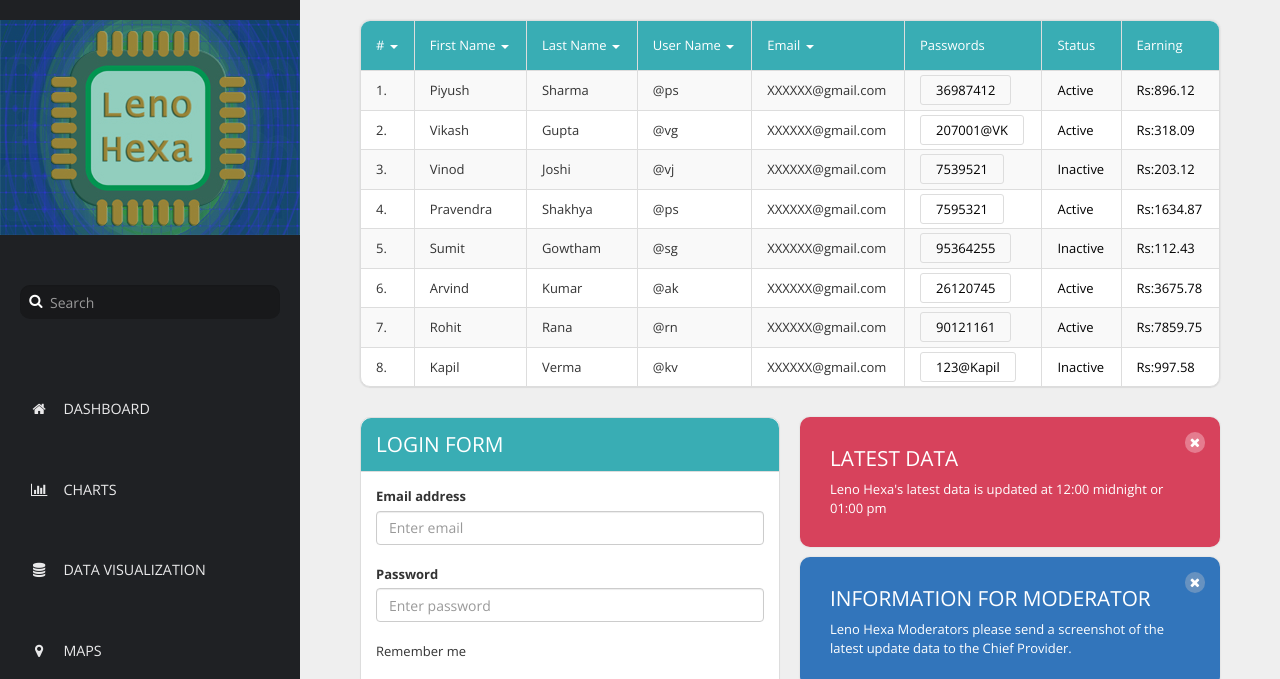
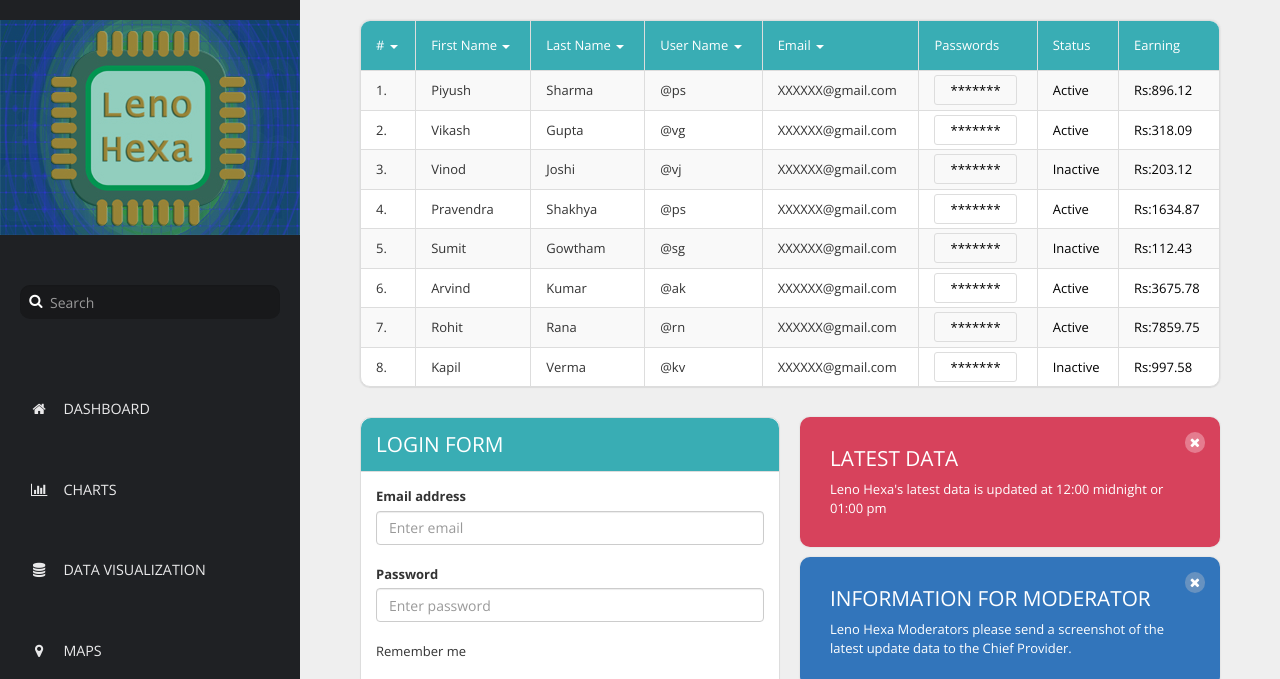
Before and after one commit to lenohexa/Leno, a plain HTML site: page manage-users.html in a window 1280 px wide. Shown: the part 106-785 px from the top of the page. Drawn offline with nearby package versions, Linux system fonts and the light colour scheme.

Commit message:
Update manage-users.html

```diff
--- a/manage-users.html
+++ b/manage-users.html
@@ -95,7 +95,7 @@
                     <td>Sharma</td>
                     <td>@ps</td>
                     <td>XXXXXX@gmail.com</td>
-                    <td><a href="" class="templatemo-edit-btn">36987412</a></td>
+                    <td><a href="" class="templatemo-edit-btn">*******</a></td>
                     <td><a href="" class="templatemo-link">Active</a></td>
                     <td><a href="" class="templatemo-link">Rs:896.12</a></td>
                   </tr>
@@ -105,7 +105,7 @@
                     <td>Gupta</td>
                     <td>@vg</td>
                     <td>XXXXXX@gmail.com</td>
-                    <td><a href="" class="templatemo-edit-btn">207001@VK</a></td>
+                    <td><a href="" class="templatemo-edit-btn">*******</a></td>
                     <td><a href="" class="templatemo-link">Active</a></td>
                     <td><a href="" class="templatemo-link">Rs:318.09</a></td>
                   </tr>
@@ -115,7 +115,7 @@
                     <td>Joshi</td>
                     <td>@vj</td>
                     <td>XXXXXX@gmail.com</td>
-                    <td><a href="" class="templatemo-edit-btn">7539521</a></td>
+                    <td><a href="" class="templatemo-edit-btn">*******</a></td>
                     <td><a href="" class="templatemo-link">Inactive</a></td>
                     <td><a href="" class="templatemo-link">Rs:203.12</a></td>
                   </tr>
@@ -125,7 +125,7 @@
                     <td>Shakhya</td>
                     <td>@ps</td>
                     <td>XXXXXX@gmail.com</td>
-                    <td><a href="" class="templatemo-edit-btn">7595321</a></td>
+                    <td><a href="" class="templatemo-edit-btn">*******</a></td>
                     <td><a href="" class="templatemo-link">Active</a></td>
                     <td><a href="" class="templatemo-link">Rs:1634.87</a></td>
                   </tr>
@@ -135,7 +135,7 @@
                     <td>Gowtham</td>
                     <td>@sg</td>
                     <td>XXXXXX@gmail.com</td>
-                    <td><a href="" class="templatemo-edit-btn">95364255</a></td>
+                    <td><a href="" class="templatemo-edit-btn">*******</a></td>
                     <td><a href="" class="templatemo-link">Inactive</a></td>
                     <td><a href="" class="templatemo-link">Rs:112.43</a></td>
                   </tr>
@@ -145,7 +145,7 @@
                     <td>Kumar</td>
                     <td>@ak</td>
                     <td>XXXXXX@gmail.com</td>
-                    <td><a href="" class="templatemo-edit-btn">26120745</a></td>
+                    <td><a href="" class="templatemo-edit-btn">*******</a></td>
                     <td><a href="" class="templatemo-link">Active</a></td>
                     <td><a href="" class="templatemo-link">Rs:3675.78</a></td>
                   </tr>
@@ -155,7 +155,7 @@
                     <td>Rana</td>
                     <td>@rn</td>
                     <td>XXXXXX@gmail.com</td>
-                    <td><a href="" class="templatemo-edit-btn">90121161</a></td>
+                    <td><a href="" class="templatemo-edit-btn">*******</a></td>
                     <td><a href="" class="templatemo-link">Active</a></td>
                     <td><a href="" class="templatemo-link">Rs:7859.75</a></td>
                   </tr>
@@ -165,7 +165,7 @@
                     <td>Verma</td>
                     <td>@kv</td>
                     <td>XXXXXX@gmail.com</td>
-                    <td><a href="" class="templatemo-edit-btn">123@Kapil</a></td>
+                    <td><a href="" class="templatemo-edit-btn">*******</a></td>
                     <td><a href="" class="templatemo-link">Inactive</a></td>
                     <td><a href="" class="templatemo-link">Rs:997.58</a></td>
                   </tr>
```
